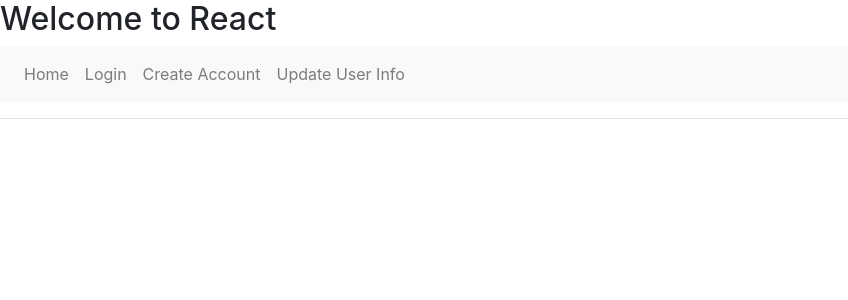
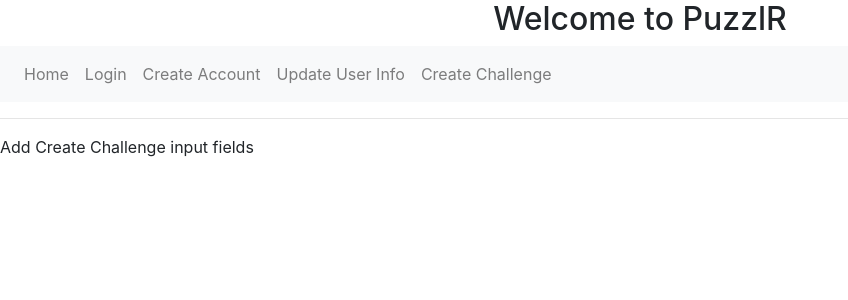
Before and after one commit to mohamed-youssef-bou/CodeClashFrontend, a React (Create React App) app: page /create_challenge in a window 1280 px wide. Shown: the top 300 px of the page, without its empty margins (0-848 px from the left). Built offline with nearby package versions, Linux system fonts and the light colour scheme; the HTML template or start-up script is replaced by a standard one.

Commit message:
Added button and navigation to CreateChallengePage from landingPage

```diff
--- a/src/App.js
+++ b/src/App.js
@@ -5,6 +5,7 @@ import UserLandingPage from './components/UserLandingPage';
 import UserCreateAccountPage from "./components/UserCreateAccountPage";
 import UserLoginPage from "./components/UserLoginPage";
 import UpdateUserPage from "./components/UpdateUserPage";
+import CreateChallengePage from "./components/CreateChallengePage";
 
 class App extends Component {
     constructor(props) {
@@ -17,13 +18,14 @@ class App extends Component {
         return (
             <Router>
             <div>
-              <h2>Welcome to React</h2>
+              <h2 style={{textAlign: "center"}}>Welcome to PuzzlR</h2>
               <nav className="navbar navbar-expand-lg navbar-light bg-light">
               <ul className="navbar-nav mr-auto">
                 <li><Link to={'/'} className="nav-link"> Home </Link></li>
                 <li><Link to={'/login'} className="nav-link">Login</Link></li>
                 <li><Link to={'/create_account'} className="nav-link">Create Account</Link></li>
                 <li><Link to={'/update'} className="nav-link">Update User Info</Link></li>
+                <li><Link to={'/create_challenge'} className="nav-link">Create Challenge</Link></li>
               </ul>
               </nav>
               <hr />
@@ -32,6 +34,7 @@ class App extends Component {
                   <Route path='/landing_page' component={UserLandingPage} />
                   <Route path='/update' component={UpdateUserPage} />
                   <Route path='/create_account' component={UserCreateAccountPage} />
+                  <Route path='/create_challenge' component={CreateChallengePage}></Route>
               </Switch>
             </div>
           </Router>
--- /dev/null
+++ b/src/components/CreateChallengePage.js
@@ -0,0 +1,20 @@
+import React, { Component } from 'react';
+
+export class CreateChallengePage extends Component {
+    constructor(props) {
+      super(props);
+      this.state = {
+
+      };
+
+    }
+
+    render () {
+      return (
+        <div>
+          Add Create Challenge input fields
+        </div>
+      )
+    }
+}
+export default CreateChallengePage;
```
